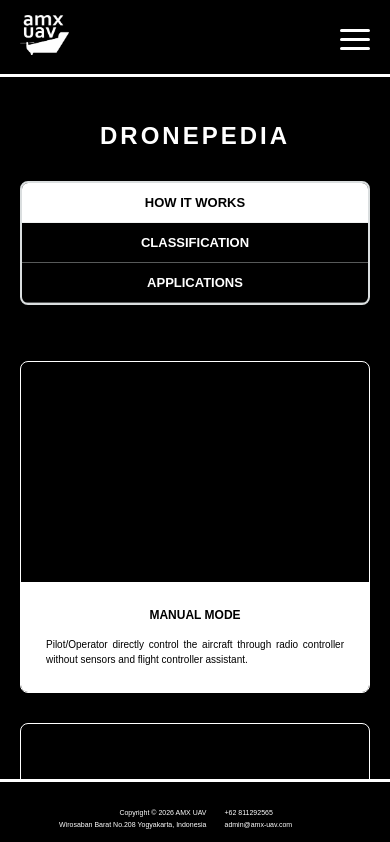
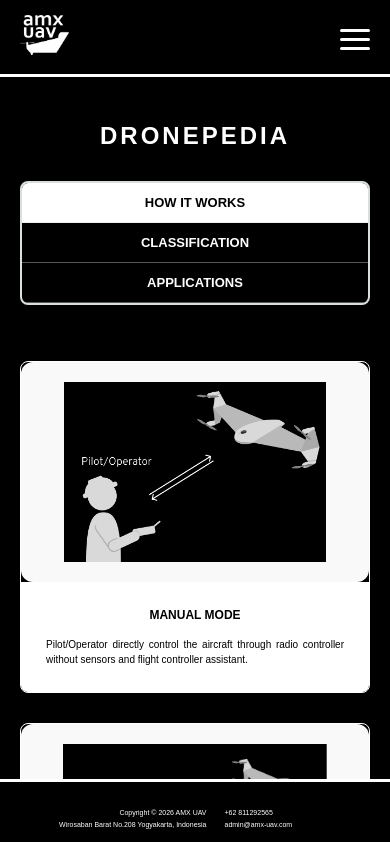
Before and after one commit to nasgmr/website-amx-next, a Next.js app: page /products/dronepedia/how-it-works in a window 390 px wide. Shown: the top 842 px of the page. Built offline with nearby package versions, Linux system fonts and the light colour scheme; a web font is replaced by a local one.

Commit message:
fix: dronepedia how it works

```diff
--- a/src/css/style.css
+++ b/src/css/style.css
@@ -2704,23 +2704,6 @@ html, body, .homepage-body {
     width: 100% !important;
     min-width: 0 !important;
   }
-  .mode-card,
-  .mode-img-box {
-    background-color: transparent !important;
-    background: transparent !important;
-  }
-  .grid-col-left .mode-img-box,
-  .grid-col-right .mode-img-box,
-  .auto-img-box {
-    background-color: transparent !important;
-    background: transparent !important;
-  }
-  .mode-img-box img {
-    mix-blend-mode: multiply !important;
-  }
-  .mode-info {
-    font-weight: normal !important;
-  }
   .mode-info h3 {
     font-weight: 600 !important;
     font-size: 20px !important;
```
